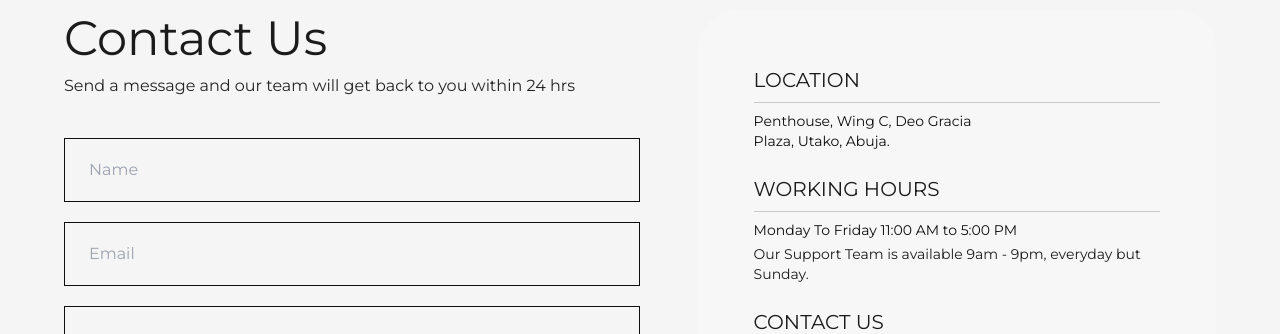
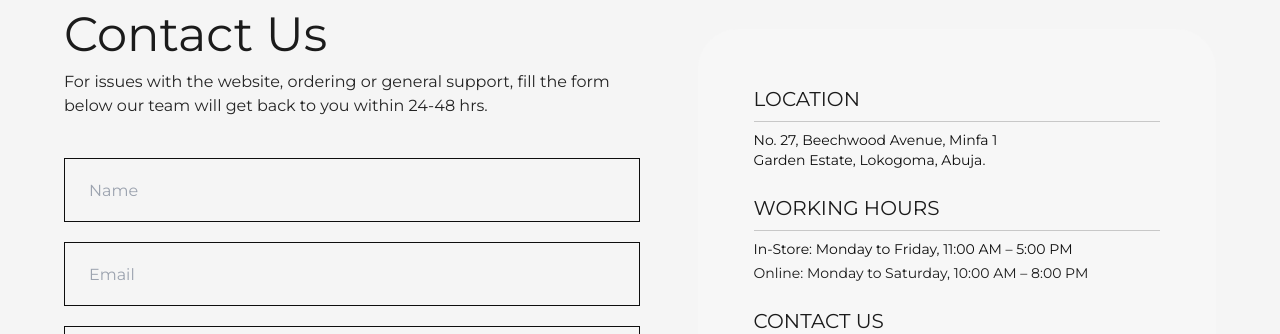
Before and after one commit to jonnuel2/Ruks-a-la-mode, a Next.js app: page /contact-us in a window 1280 px wide. Shown: the part 122-456 px from the top of the page. Built offline with nearby package versions, Linux system fonts and the light colour scheme; no server answers.

Commit message:
fixed minor site corrections

```diff
--- a/app/Auth/login/page.tsx
+++ b/app/Auth/login/page.tsx
@@ -131,7 +131,7 @@ function LoginContent() {
       </form>
 
       <div className="mt-6">
-        <Link href="/auth/signup">
+        <Link href="/Auth/signup">
           <div className="flex items-center justify-center border border-dark/60 px-3 py-1.5 rounded-md cursor-pointer">
             <p className="text-xs font-bold text-dark whitespace-nowrap">
               Don&apos;t have an account?{" "}
--- a/app/Auth/signup/page.tsx
+++ b/app/Auth/signup/page.tsx
@@ -172,7 +172,7 @@ export default function Page() {
       </div>
 
       <div className="mt-4">
-        <Link href="/auth/login">
+        <Link href="/Auth/login">
           <div className="flex items-center justify-center border border-dark/60 px-3 py-1.5 rounded-md cursor-pointer">
             <p className="text-xs font-bold text-dark whitespace-nowrap">
               Already have an account? <span className="text-blue-600">Login</span>
--- a/app/contact-us/_ui/contact-card.tsx
+++ b/app/contact-us/_ui/contact-card.tsx
@@ -12,16 +12,16 @@ export default function ContactCard() {
     <div className="lg:w-[45%] w-full bg-lightgrey lg:p-14 rounded-[40px] lg:mt-0 mt-12">
       <Tab label="Location">
         <p className="lg:w-3/5 lg:text-sm text-sm text-dark">
-          Penthouse, Wing C, Deo Gracia Plaza, Utako, Abuja.
+         No. 27, Beechwood Avenue, Minfa 1 Garden Estate, Lokogoma, Abuja.
         </p>
       </Tab>
       <Tab label="Working Hours">
         <div>
           <p className="lg:text-sm text-sm text-dark">
-            Monday To Friday 11:00 AM to 5:00 PM
+            In-Store: Monday to Friday, 11:00 AM – 5:00 PM
           </p>
           <p className="lg:text-sm text-sm mt-1">
-            Our Support Team is available 9am - 9pm, everyday but Sunday.
+            Online: Monday to Saturday, 10:00 AM – 8:00 PM
           </p>
         </div>
       </Tab>
--- a/app/contact-us/_ui/contact-form.tsx
+++ b/app/contact-us/_ui/contact-form.tsx
@@ -116,7 +116,7 @@ export default function ContactForm() {
     <div className="lg:w-1/2 w-full">
       <p className="lg:text-5xl text-2xl">Contact Us</p>
       <p className="mt-3 opacity-90 lg:text-base text-sm text-dark">
-        Send a message and our team will get back to you within 24 hrs
+        For issues with the website, ordering or general support, fill the form below our team will get back to you within 24-48 hrs.
       </p>
       <div className="flex flex-col items-start space-y-5 lg:my-10 my-6">
         <input
--- a/app/faqs/page.tsx
+++ b/app/faqs/page.tsx
@@ -7,8 +7,8 @@ export default function Page() {
     <div className="flex min-h-screen items-center flex-col w-full lg:px-16 px-6 pt-3 overflow-hidden">
 
       <HeroText
-        title="Support"
-        subtitle="Whether you need assistance with product setup, troubleshooting, or general inquiries, our knowledgeable and friendly support staff is just a phone call or email away."
+        title="Frequently Asked Questions"
+        subtitle=""
       />
       <Questions />
     </div>
--- a/app/shop/[slug]/page.tsx
+++ b/app/shop/[slug]/page.tsx
@@ -514,7 +514,7 @@ export default function Page(props: { params: Params }) {
   return (
     <div className={`flex flex-col w-full lg:px-24 px-4  text-black/80 `}>
       <ToastContainer />
-      <div className="flex lg:flex-row  flex-col lg:items-start lg:justify-center items-center lg:space-x-4 w-full lg:mt-10">
+      <div className="flex lg:flex-row   flex-col lg:items-start lg:justify-center items-center lg:space-x-12 w-full lg:mt-10">
         <div className="relative lg:w-[570px] w-full">
           <Swiper
             modules={[Navigation, Pagination, Autoplay]}
@@ -599,6 +599,8 @@ export default function Page(props: { params: Params }) {
             </svg>
           </button>
         </div>
+
+        {/*  */}
         <div className="flex flex-col items-start lg:w-2/5 w-full lg:mt-0 mt-10">
           {/* name */}
           <p className="lg:text-4xl text-2xl font-medium tracking-wider lg:text-left text-center">
```
